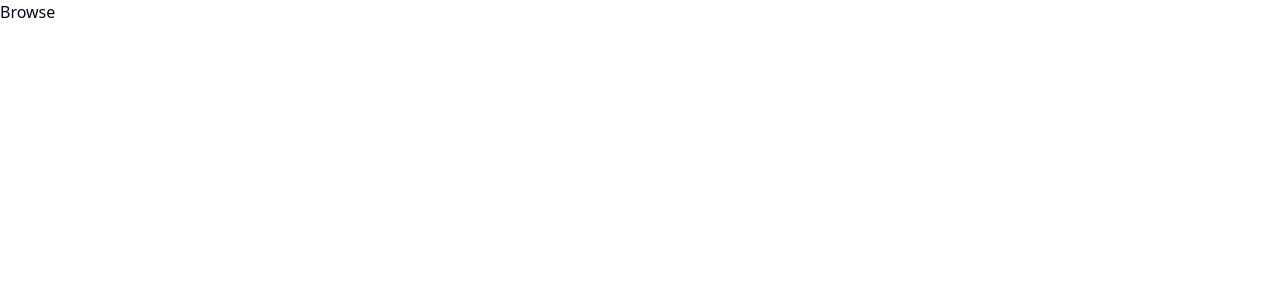
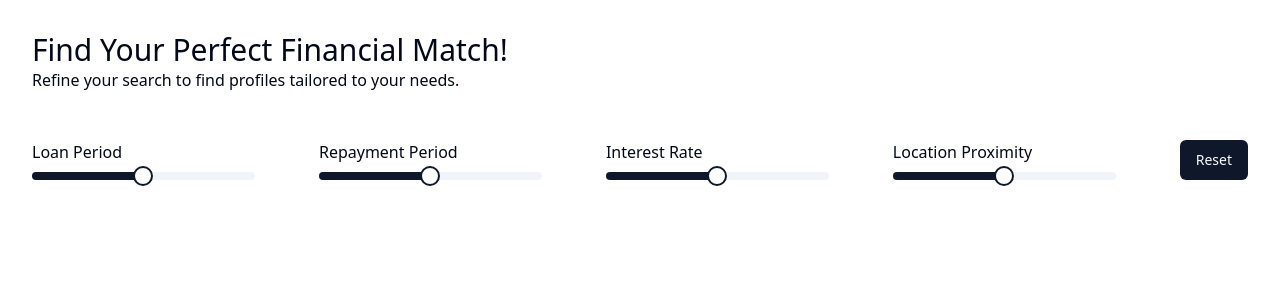
Before and after one commit to konfucius1/loander, a React (Vite) app in the folder client/: page /browse in a window 1280 px wide. Shown: the top 300 px of the page. Built offline with nearby package versions, Linux system fonts and the light colour scheme.

Commit message:
feat: create browse page with value sliders and reset button

```diff
--- a/client/package.json
+++ b/client/package.json
@@ -12,6 +12,7 @@
   "dependencies": {
     "@hookform/resolvers": "^3.3.0",
     "@radix-ui/react-label": "^2.0.2",
+    "@radix-ui/react-slider": "^1.1.2",
     "@radix-ui/react-slot": "^1.0.2",
     "@radix-ui/react-tabs": "^1.0.4",
     "class-variance-authority": "^0.7.0",
--- a/client/src/App.tsx
+++ b/client/src/App.tsx
@@ -1,4 +1,5 @@
 import { BrowserRouter, Route, Routes } from 'react-router-dom'
+import { Browse } from './pages/Browse'
 
 export default function App() {
   return (
@@ -6,7 +7,7 @@ export default function App() {
       <BrowserRouter>
         <Routes>
           <Route path="/" element={<div>Home</div>} />
-          <Route path="/browse" element={<div>Browse</div>} />
+          <Route path="/browse" element={<Browse />} />
           <Route path="/messages" element={<div>Messages</div>} />
           <Route path="/dashboard" element={<div>Dashboard</div>} />
           <Route path="/support" element={<div>Support</div>} />
--- /dev/null
+++ b/client/src/components/browse/FilterSearch.tsx
@@ -0,0 +1,16 @@
+import { Button } from '../ui/button'
+import { SliderFilter } from './SliderFilter'
+
+export const FilterSearch = () => {
+  return (
+    <>
+      <div className="flex sm:flex-row flex-col items-center">
+        <SliderFilter label="Loan Period" />
+        <SliderFilter label="Repayment Period" />
+        <SliderFilter label="Interest Rate" />
+        <SliderFilter label="Location Proximity" />
+        <Button>Reset</Button>
+      </div>
+    </>
+  )
+}
--- /dev/null
+++ b/client/src/components/browse/SliderFilter.tsx
@@ -0,0 +1,19 @@
+import { cn } from '@/lib/utils'
+import { Slider } from '@/components/ui/slider'
+
+type SliderProps = React.ComponentProps<typeof Slider>
+
+interface SliderFilterProps extends SliderProps {
+  label?: string
+}
+
+export function SliderFilter({ label, ...props }: SliderFilterProps) {
+  return (
+    <>
+      <div className="sm:w-[20%] sm:mr-16 my-4">
+        {label && <label className="block mb-2">{label}</label>}
+        <Slider defaultValue={[50]} max={100} step={1} {...props} />
+      </div>
+    </>
+  )
+}
--- /dev/null
+++ b/client/src/components/ui/slider.tsx
@@ -0,0 +1,26 @@
+import * as React from "react"
+import * as SliderPrimitive from "@radix-ui/react-slider"
+
+import { cn } from "@/lib/utils"
+
+const Slider = React.forwardRef<
+  React.ElementRef<typeof SliderPrimitive.Root>,
+  React.ComponentPropsWithoutRef<typeof SliderPrimitive.Root>
+>(({ className, ...props }, ref) => (
+  <SliderPrimitive.Root
+    ref={ref}
+    className={cn(
+      "relative flex w-full touch-none select-none items-center",
+      className
+    )}
+    {...props}
+  >
+    <SliderPrimitive.Track className="relative h-2 w-full grow overflow-hidden rounded-full bg-secondary">
+      <SliderPrimitive.Range className="absolute h-full bg-primary" />
+    </SliderPrimitive.Track>
+    <SliderPrimitive.Thumb className="block h-5 w-5 rounded-full border-2 border-primary bg-background ring-offset-background transition-colors focus-visible:outline-none focus-visible:ring-2 focus-visible:ring-ring focus-visible:ring-offset-2 disabled:pointer-events-none disabled:opacity-50" />
+  </SliderPrimitive.Root>
+))
+Slider.displayName = SliderPrimitive.Root.displayName
+
+export { Slider }
--- /dev/null
+++ b/client/src/pages/Browse.tsx
@@ -0,0 +1,19 @@
+import { FilterSearch } from '@/components/browse/FilterSearch'
+
+export const Browse = () => {
+  return (
+    <>
+      <div className="p-8">
+        <section className="mb-8">
+          <h1 className="capitalize font-medium text-3xl">
+            Find your perfect financial match!
+          </h1>
+          <h2 className="font-light text-md">
+            Refine your search to find profiles tailored to your needs.
+          </h2>
+        </section>
+        <FilterSearch />
+      </div>
+    </>
+  )
+}
```
